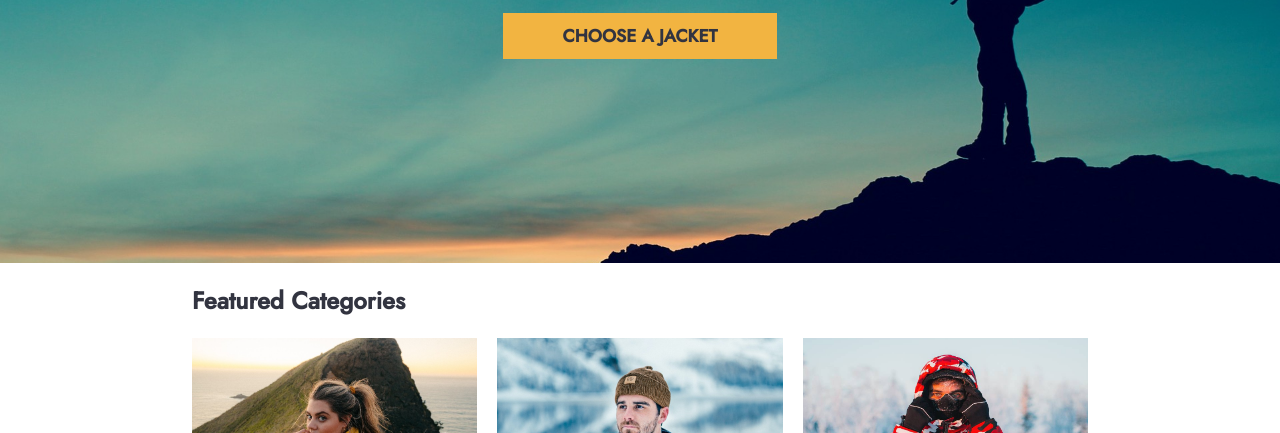
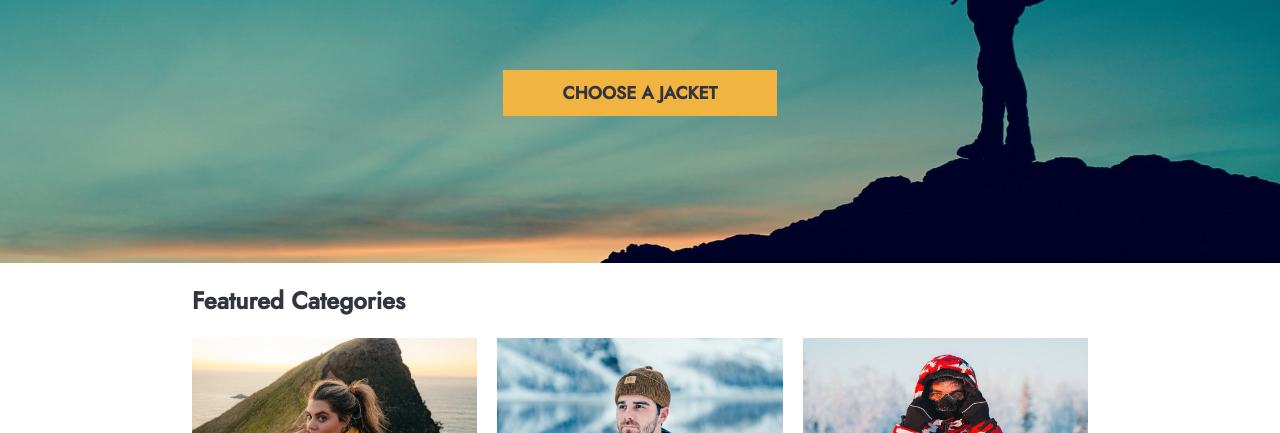
Before and after one commit to MegumiKim/RainyDays, a plain HTML site: page index.html in a window 1280 px wide. Shown: the part 367-800 px from the top of the page. Drawn offline with Linux system fonts and the light colour scheme.

Commit message:
adjust cta main

```diff
--- a/css/styles.css
+++ b/css/styles.css
@@ -171,8 +171,8 @@ nav a:hover {
 
 .cta-welcome {
   font-size: 1.1em;
-  position: absolute;
-  top: 45%;
+  position: relative;
+  top: 100px;
   margin-top: 20px;
   padding: 10px 60px;
 }
```
